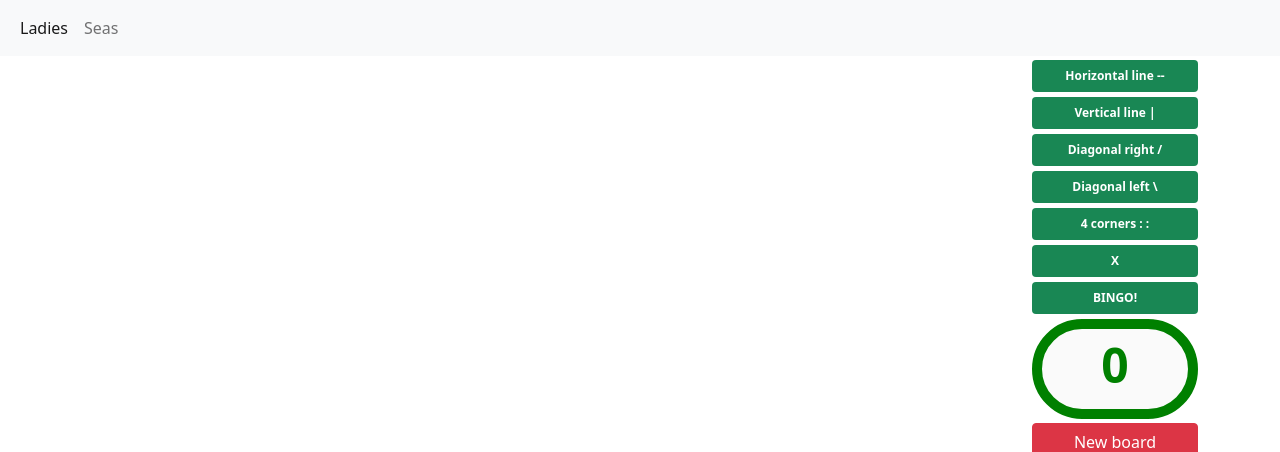
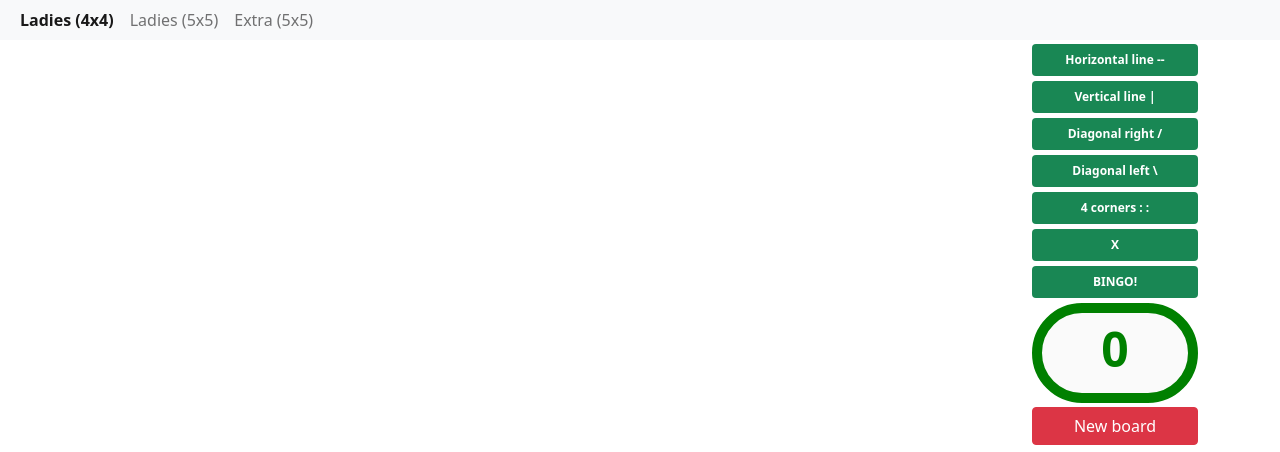
Before and after one commit to PeterKellett/bingo_flask, a Flask app: page / in a window 1280 px wide. Shown: the top 452 px of the page. Run offline with Flask 2, Linux system fonts and the light colour scheme; data that the repository does not hold is empty; some libraries are stand-ins or nearby versions.

Commit message:
Added link to page 3.

```diff
--- a/templates/base.html
+++ b/templates/base.html
@@ -12,10 +12,12 @@
     <script src="https://ajax.googleapis.com/ajax/libs/jquery/3.5.1/jquery.min.js"></script>
     <link rel="stylesheet" href="{{ url_for('static', filename='css/style.css') }}">
     <title>Bingo</title>
+    {% block extra_css %}
+    {% endblock %}
 </head>
 
 <body>
-    <nav class="navbar navbar-expand-lg navbar-light bg-light">
+    <nav class="navbar navbar-expand-lg navbar-light bg-light p-0">
         <div class="container-fluid">
             <button class="navbar-toggler" type="button" data-bs-toggle="collapse" data-bs-target="#navbarNavAltMarkup"
                 aria-controls="navbarNavAltMarkup" aria-expanded="false" aria-label="Toggle navigation">
@@ -24,14 +26,17 @@
             <div class="collapse navbar-collapse" id="navbarNavAltMarkup">
                 <div class="navbar-nav">
                     {% if page_title == 'Page 1' %}
-                        <a class="nav-link active" aria-current="page" href="{{ url_for('index') }}">Ladies</a>
-                        <a class="nav-link" href="{{ url_for('page_2') }}">Seas</a>
+                        <a class="nav-link active" aria-current="page" href="{{ url_for('index') }}"><strong>Ladies (4x4)</strong></a>
+                        <a class="nav-link" href="{{ url_for('page_2') }}">Ladies (5x5)</a>
+                        <a class="nav-link" href="{{ url_for('page_3') }}">Extra (5x5)</a>
                     {% elif page_title == 'Page 2' %}
-                        <a class="nav-link" aria-current="page" href="{{ url_for('index') }}">Ladies</a>
-                        <a class="nav-link active" href="{{ url_for('page_2') }}">Seas</a>
+                        <a class="nav-link" aria-current="page" href="{{ url_for('index') }}">Ladies (4x4)</a>
+                        <a class="nav-link active" href="{{ url_for('page_2') }}"><strong>Ladies (5x5)</strong></a>
+                        <a class="nav-link" href="{{ url_for('page_3') }}">Extra (5x5)</a>
                     {% else %}
-                        <a class="nav-link" aria-current="page" href="{{ url_for('index') }}">Ladies</a>
-                        <a class="nav-link active" href="{{ url_for('page_2') }}">Seas</a>
+                        <a class="nav-link" aria-current="page" href="{{ url_for('index') }}">Ladies (4x4)</a>
+                        <a class="nav-link" href="{{ url_for('page_2') }}">Ladies (5x5)</a>
+                        <a class="nav-link active" href="{{ url_for('page_3') }}"><strong>Extra (5x5)</strong></a>
                     {% endif %}
                 </div>
             </div>
```
